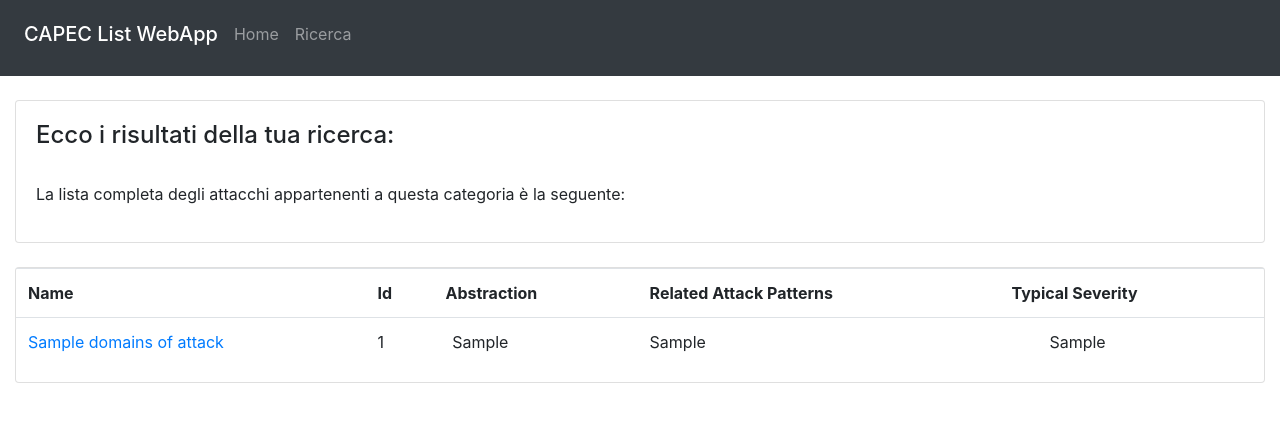
After one commit to NicolaDiLeva/CapecListWebApp, a Django app: page /DomainsOfAttack in a window 1280 px wide. The commit adds this page. Shown: the top 422 px of the page. Run offline with Django 3.2, Linux system fonts and the light colour scheme; tables that the repository leaves empty hold one stand-in row (values such as "Sample post"); some libraries are stand-ins or nearby versions.

Commit message:
fix home list

```diff
--- a/pages/templates/pages/parent_results.html
+++ b/pages/templates/pages/parent_results.html
@@ -9,7 +9,7 @@
 
         <div class="card card-body">
             <h4>Ecco i risultati della tua ricerca:</h4><br>
-			<p><font size="3">La lista degli attachi collegati al CAPEC ID inserito è la seguente:</font></p>
+			<p><font size="3">La lista degli attacchi collegati al CAPEC ID inserito è la seguente:</font></p>
         </div>
 
         <br>
@@ -35,7 +35,7 @@
 				{% empty %}
 					<table class="table" style="height: 50px">
 						<tr>
-							<td><font size="5">Nessun risultato trovato.</font></td>
+							<td><font size="5">Nessun risultato trovato. Inserisci un altro paramentro.</font></td>
 						</tr>
 					</table>
 				{% endfor %}
--- /dev/null
+++ b/pages/templates/pages/views.html
@@ -0,0 +1,51 @@
+{%  extends 'pages/base.html' %}
+
+{% block content %}
+
+<!-- risultati-->
+<br>
+<div class="row">
+    <div class="col-md">
+
+        <div class="card card-body">
+            <h4>Ecco i risultati della tua ricerca:</h4><br>
+			<p><font size="3">La lista completa degli attacchi appartenenti a questa categoria è la seguente:</font></p>
+        </div>
+
+        <br>
+        <div class="card">
+            <table class="table">
+
+                <tr>
+                    <th>Name</th>
+                    <th>Id</th>
+                    <th>Abstraction</th>
+                    <th>Related Attack Patterns</th>
+                    <th>Typical Severity</th>
+                </tr>
+
+				{% for i in object %}
+					<tr>
+						<td style="width: 28%"><a href="/details/{{i.id}}/">{{i.name}}</a></td>
+						<td>{{i.id}}</td>
+						<td style="padding-left: 1.5%">{{i.abstraction}}</td>
+						<td style="width: 29%">{{i.relatedattackpatterns}}<br></td>
+						<td style="padding-left: 4%">{{i.typicalseverity}}</td>
+					</tr>
+				{% empty %}
+					<table class="table" style="height: 50px">
+						<tr>
+							<td><font size="5">Nessun risultato trovato.</font></td>
+						</tr>
+					</table>
+				{% endfor %}
+
+			</table>
+
+        </div>
+
+    </div>
+</div>
+<br>
+
+{% endblock content %}
--- a/pages/views.py
+++ b/pages/views.py
@@ -34,7 +34,7 @@ def DomainsOfAttack_view(request):
         'object': obj
     }
 
-    return render(request, "pages/results.html", context)
+    return render(request, "pages/views.html", context)
 
 def MechanismsOfAttack_view(request):
 
@@ -43,7 +43,7 @@ def MechanismsOfAttack_view(request):
         'object': obj
     }
 
-    return render(request, "pages/results.html", context)
+    return render(request, "pages/views.html", context)
 
 def DeprecatedEntries_view(request):
 
@@ -52,7 +52,7 @@ def DeprecatedEntries_view(request):
         'object': obj
     }
 
-    return render(request, "pages/results.html", context)
+    return render(request, "pages/views.html", context)
 
 def MobileDevicePatterns_view(request):
 
@@ -61,7 +61,7 @@ def MobileDevicePatterns_view(request):
         'object': obj
     }
 
-    return render(request, "pages/results.html", context)
+    return render(request, "pages/views.html", context)
 
 def MetaAbstractions_view(request):
 
@@ -70,7 +70,7 @@ def MetaAbstractions_view(request):
         'object': obj
     }
 
-    return render(request, "pages/results.html", context)
+    return render(request, "pages/views.html", context)
 
 def StandardAbstractions_view(request):
 
@@ -79,7 +79,7 @@ def StandardAbstractions_view(request):
         'object': obj
     }
 
-    return render(request, "pages/results.html", context)
+    return render(request, "pages/views.html", context)
 
 def DetailedAbstractions_view(request):
 
@@ -88,7 +88,7 @@ def DetailedAbstractions_view(request):
         'object': obj
     }
 
-    return render(request, "pages/results.html", context)
+    return render(request, "pages/views.html", context)
 
 
 #query id
```
